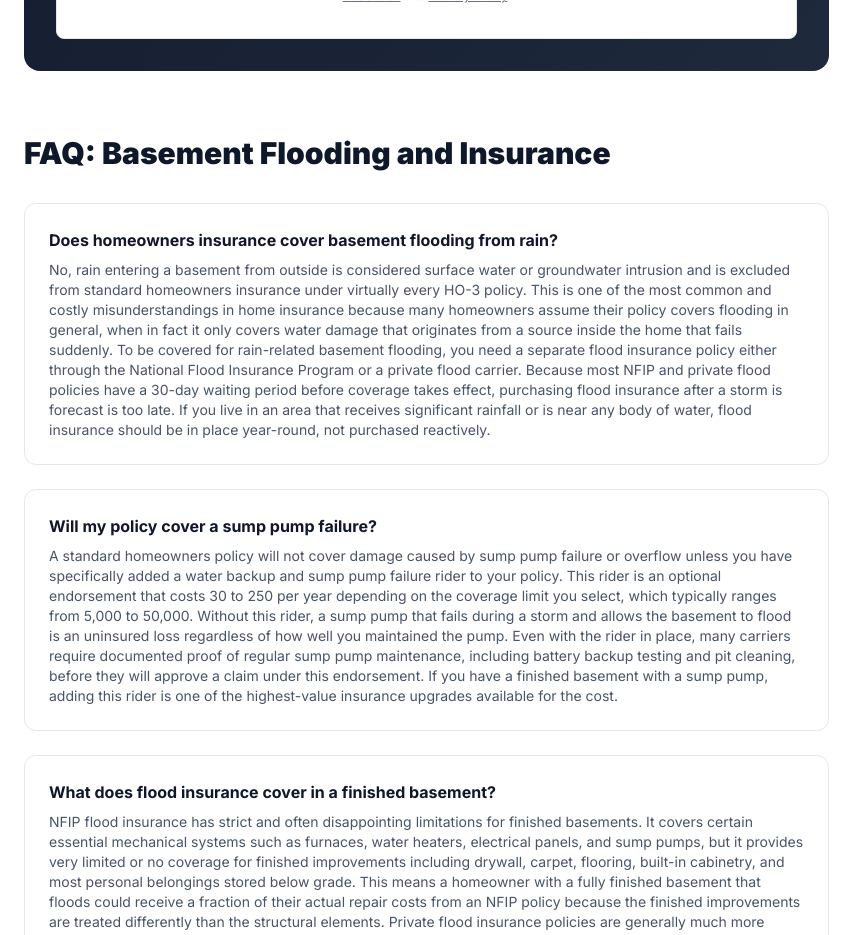
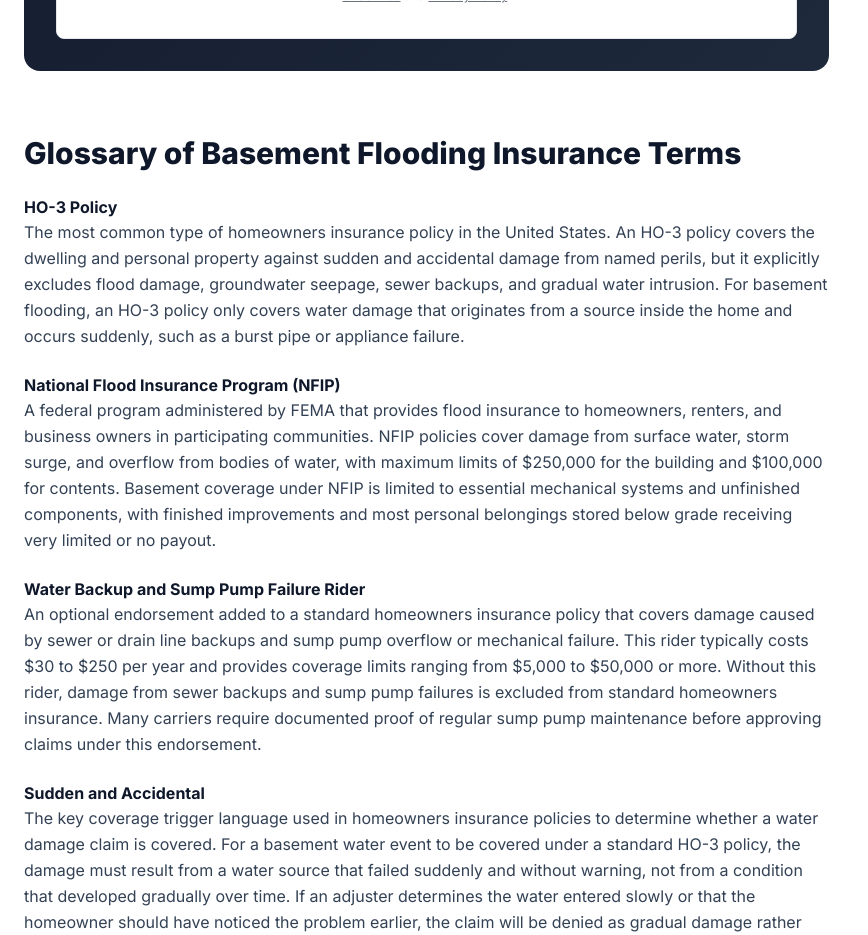
Before and after one commit to thebasementguide2026/basement-guide, a Next.js app: page /articles/basement-flooding-insurance in a window 1280 px wide. Shown: the part 7040-7975 px from the top of the page, without its empty margins (0-868 px from the left). Built offline with nearby package versions, Linux system fonts and the light colour scheme.

Commit message:
Add glossary section above FAQ on basement-flooding-insurance

```diff
--- a/app/articles/basement-flooding-insurance/page.tsx
+++ b/app/articles/basement-flooding-insurance/page.tsx
@@ -235,6 +235,43 @@ export default function BasementFloodingInsurance() {
             <LeadForm />
           </div>
 
+
+                    {/* Glossary */}
+          <h2 className='text-3xl font-extrabold text-slate-900 mt-16 mb-6'>Glossary of Basement Flooding Insurance Terms</h2>
+          <div className='space-y-6 mb-12'>
+            <div>
+              <h4 className='text-base font-bold text-slate-900'>HO-3 Policy</h4>
+              <p className='text-slate-700 leading-relaxed'>The most common type of homeowners insurance policy in the United States. An HO-3 policy covers the dwelling and personal property against sudden and accidental damage from named perils, but it explicitly excludes flood damage, groundwater seepage, sewer backups, and gradual water intrusion. For basement flooding, an HO-3 policy only covers water damage that originates from a source inside the home and occurs suddenly, such as a burst pipe or appliance failure.</p>
+            </div>
+            <div>
+              <h4 className='text-base font-bold text-slate-900'>National Flood Insurance Program (NFIP)</h4>
+              <p className='text-slate-700 leading-relaxed'>A federal program administered by FEMA that provides flood insurance to homeowners, renters, and business owners in participating communities. NFIP policies cover damage from surface water, storm surge, and overflow from bodies of water, with maximum limits of $250,000 for the building and $100,000 for contents. Basement coverage under NFIP is limited to essential mechanical systems and unfinished components, with finished improvements and most personal belongings stored below grade receiving very limited or no payout.</p>
+            </div>
+            <div>
+              <h4 className='text-base font-bold text-slate-900'>Water Backup and Sump Pump Failure Rider</h4>
+              <p className='text-slate-700 leading-relaxed'>An optional endorsement added to a standard homeowners insurance policy that covers damage caused by sewer or drain line backups and sump pump overflow or mechanical failure. This rider typically costs $30 to $250 per year and provides coverage limits ranging from $5,000 to $50,000 or more. Without this rider, damage from sewer backups and sump pump failures is excluded from standard homeowners insurance. Many carriers require documented proof of regular sump pump maintenance before approving claims under this endorsement.</p>
+            </div>
+            <div>
+              <h4 className='text-base font-bold text-slate-900'>Sudden and Accidental</h4>
+              <p className='text-slate-700 leading-relaxed'>The key coverage trigger language used in homeowners insurance policies to determine whether a water damage claim is covered. For a basement water event to be covered under a standard HO-3 policy, the damage must result from a water source that failed suddenly and without warning, not from a condition that developed gradually over time. If an adjuster determines the water entered slowly or that the homeowner should have noticed the problem earlier, the claim will be denied as gradual damage rather than sudden and accidental loss.</p>
+            </div>
+            <div>
+              <h4 className='text-base font-bold text-slate-900'>Actual Cash Value (ACV) vs Replacement Cost Value (RCV)</h4>
+              <p className='text-slate-700 leading-relaxed'>Two methods insurers use to calculate claim payouts. Actual cash value pays the depreciated value of damaged items, meaning you receive what the item was worth at the time of the loss after accounting for age and wear. Replacement cost value pays the full cost to replace damaged items with new equivalents of similar kind and quality. NFIP flood policies typically pay actual cash value for contents, while many private flood policies offer replacement cost value, which results in significantly higher payouts for the same damage.</p>
+            </div>
+            <div>
+              <h4 className='text-base font-bold text-slate-900'>Mitigation</h4>
+              <p className='text-slate-700 leading-relaxed'>The actions a homeowner takes to prevent further damage after a water event has occurred. Insurance policies require the homeowner to take reasonable steps to mitigate additional loss, such as pumping out standing water, running dehumidifiers, and removing wet materials promptly. Failure to mitigate is one of the most common reasons basement flood claims are partially or fully denied because the insurer can argue that damage beyond the initial event was preventable and therefore not covered.</p>
+            </div>
+            <div>
+              <h4 className='text-base font-bold text-slate-900'>Waiting Period</h4>
+              <p className='text-slate-700 leading-relaxed'>The period of time between purchasing a flood insurance policy and the date coverage takes effect. NFIP policies have a standard 30-day waiting period, which means purchasing flood insurance after a storm is forecast will not provide coverage for that event. Some private flood insurers offer shorter waiting periods of 10 to 14 days, and a small number offer immediate coverage in limited circumstances such as a new home purchase with a mortgage requirement.</p>
+            </div>
+            <div>
+              <h4 className='text-base font-bold text-slate-900'>Subrogation</h4>
+              <p className='text-slate-700 leading-relaxed'>The legal process by which an insurance company, after paying a claim, seeks reimbursement from a third party that caused or contributed to the loss. In basement flooding, subrogation may apply when a neighbor&rsquo;s actions, a municipal sewer failure, or a contractor&rsquo;s negligence caused the flooding. Understanding subrogation is important because it can affect how and when your claim is settled and whether the insurer pursues recovery from the responsible party on your behalf.</p>
+            </div>
+          </div>
           {/* FAQ Section */}
           <h2 className='text-3xl font-black text-slate-900 mt-16 mb-6'>FAQ: Basement Flooding and Insurance</h2>
 
```
